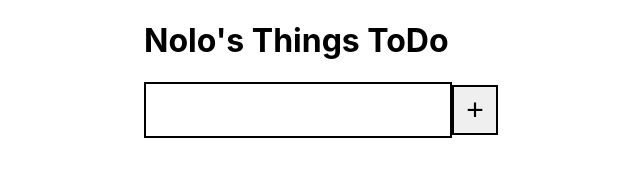
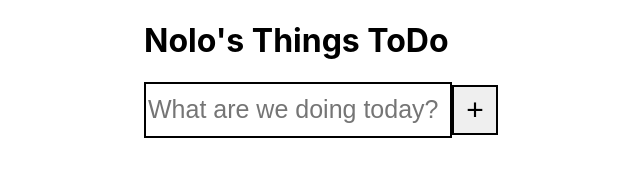
Before and after one commit to Nolo07/todo-list-w-js, a plain HTML site: page index.html in a window 1280 px wide. Shown: the whole page, without its empty margins (336-976 px from the left). Drawn offline with Linux system fonts and the light colour scheme.

Commit message:
Update index.html

```diff
--- a/index.html
+++ b/index.html
@@ -10,7 +10,7 @@
 <body>
   <h1>Nolo's Things ToDo</h1>
 <div class="container">
-<input id="inputField" type="text"><button id="addToDo">+</button>
+<input id="inputField" type="text" placeholder="What are we doing today?"><button id="addToDo">+</button>
 <div class="to-dos" id=toDoContainer></div>
 </div>
 <script src="main.js"></script>
```
